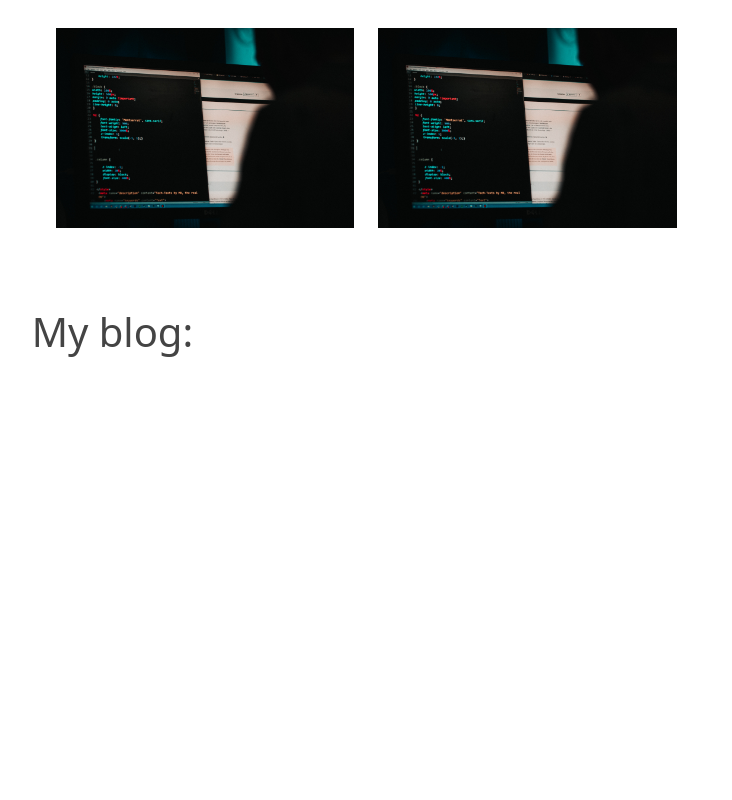
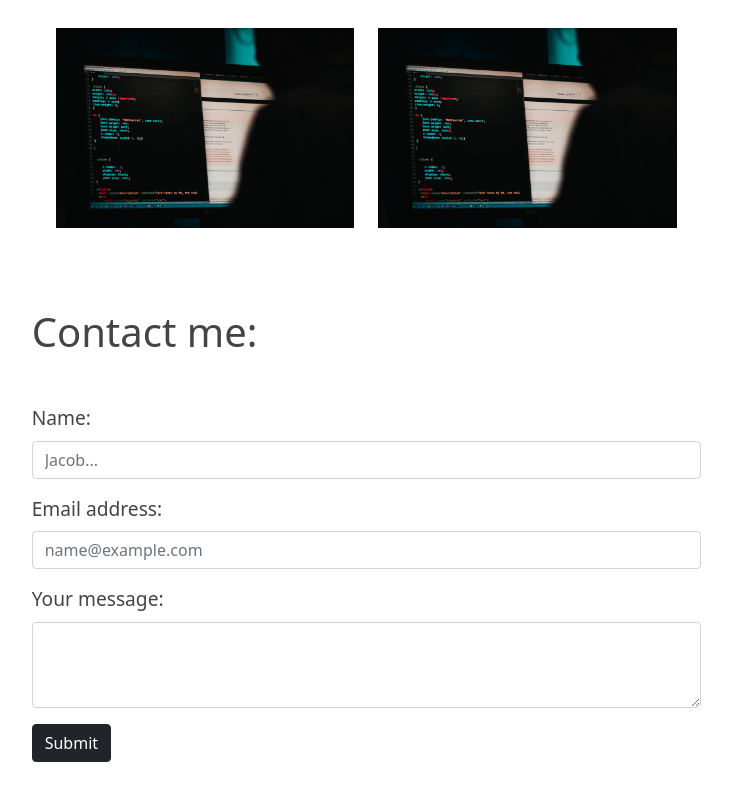
Before and after one commit to jwharrie/jwharrie.github.io, a plain HTML site: page index.html in a window 1280 px wide. Shown: the part 999-1799 px from the top of the page, without its empty margins (487-1219 px from the left). Before the commit the page ends 1435 px from the top, so only its background shows below. Drawn offline with Linux system fonts and the light colour scheme.

Commit message:
add contact section

```diff
--- a/index.html
+++ b/index.html
@@ -57,9 +57,24 @@
             </div>
           </section>
 
-          <section class="blog">
-            <h2 class="display-6">My blog:</h2>
+          <section class="contact">
+            <h2 class="display-6 mb-5">Contact me:</h2>
+            <div class="mb-3">
+              <label for="name" class="form-label">Name:</label>
+              <input type="text" class="form-control" id="name" placeholder="Jacob...">
+            </div>
+            <div class="mb-3">
+              <label for="email" class="form-label">Email address:</label>
+              <input type="email" class="form-control" id="email" placeholder="name@example.com">
+            </div>
+            <div class="mb-3">
+              <label for="exampleFormControlTextarea1" class="form-label">Your message:</label>
+              <textarea class="form-control" id="exampleFormControlTextarea1" rows="3"></textarea>
+            </div>
+            <button type="button" class="btn btn-dark" type="submit">Submit</button>
           </section>
+
+
 
         </div>
       </div>
```
